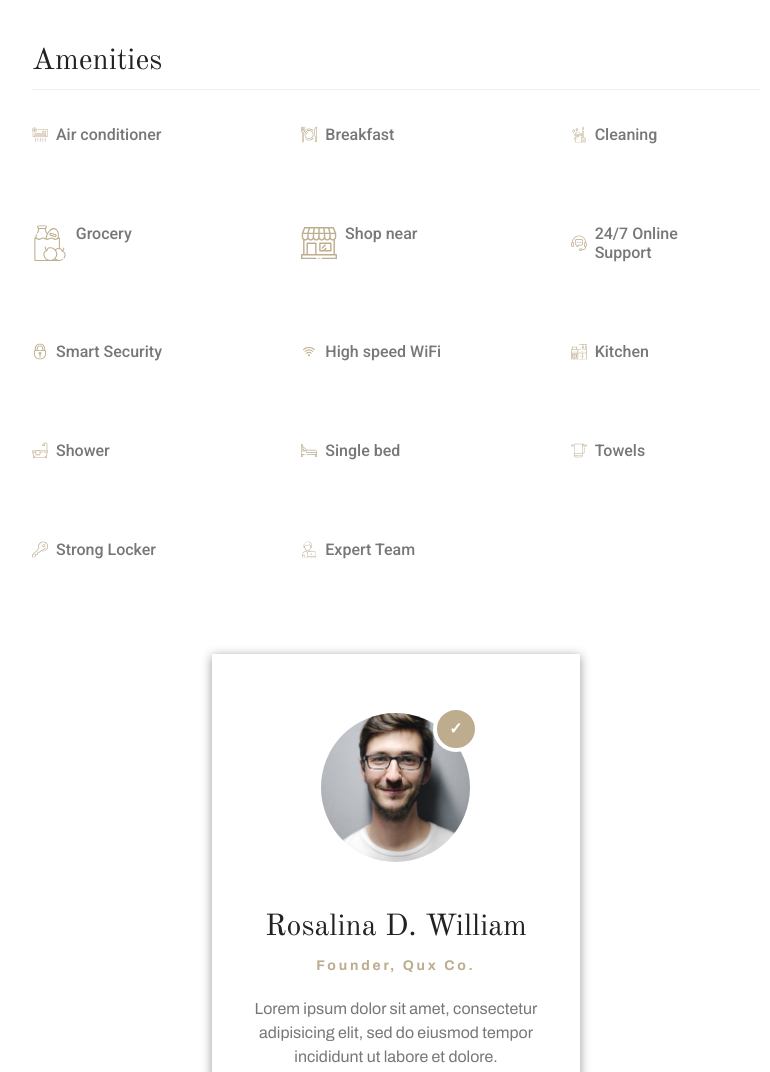
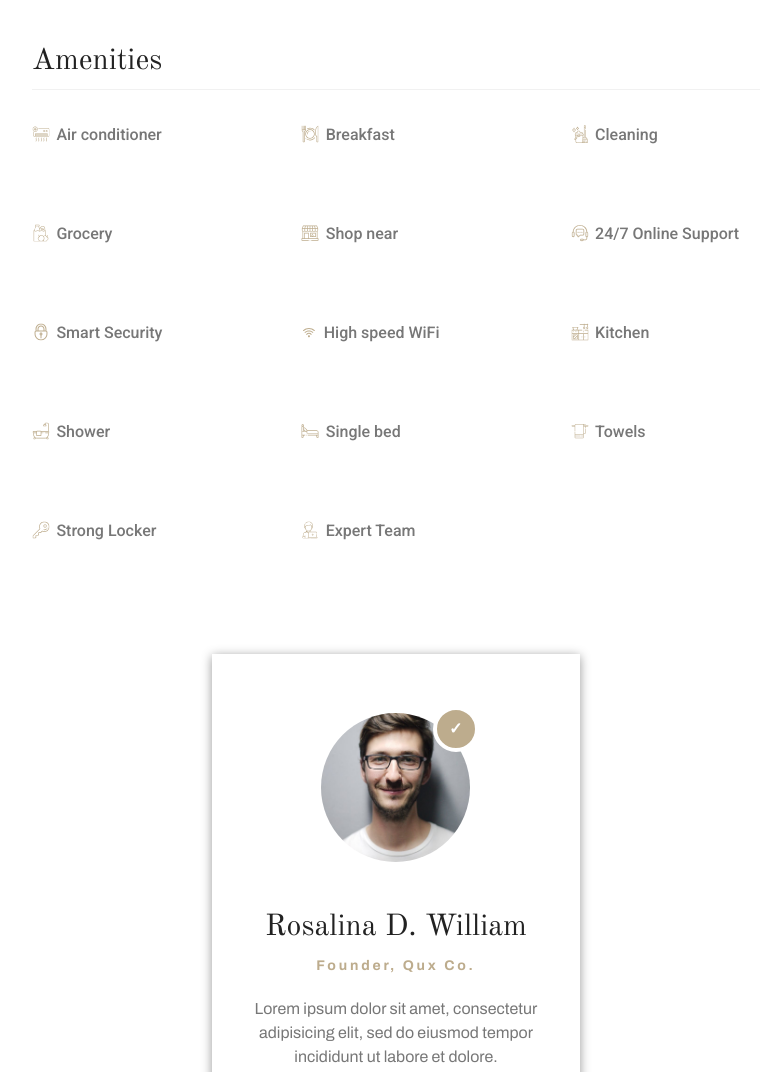
Before and after one commit to JavierSalazarG/Hotel-Miranda, a website: page src/room/index.html in a window 1280 px wide. Shown: the part 1500-2572 px from the top of the page, without its empty margins (244-1014 px from the left). Drawn offline with nearby package versions, Linux system fonts and the light colour scheme.

Commit message:
fix content

```diff
--- a/src/room/amenities/_amenities.scss
+++ b/src/room/amenities/_amenities.scss
@@ -21,14 +21,14 @@
     display: grid;
     grid-auto-flow: row;
     grid-template-columns: repeat(2, 1fr);
-    grid-gap: 3rem;
+    grid-gap: 1rem;
     @media (min-width: 1000px) {
       grid-template-columns: repeat(3, 1fr);
       grid-gap: 5rem;
     }
     &_li {
       width: 100%;
-      max-width: 10rem;
+      max-width: 15rem;
       display: flex;
       flex-direction: row;
       justify-content: start;
@@ -36,11 +36,17 @@
       color: #777;
       font-family: "Roboto";
       font-size: 0.9375rem;
-      font-weight: 500;
-      gap: 0.5rem;
+      font-weight: 400;
+      gap: 0.4rem;
       @media (min-width: 1000px) {
         font-size: 1rem;
         font-weight: 500;
+        max-width: 15rem;
+      }
+
+      &_img {
+        width: 18px;
+        height: 18px;
       }
     }
   }
--- a/src/room/banner/_banner.scss
+++ b/src/room/banner/_banner.scss
@@ -43,7 +43,6 @@
   font-size: 3.5rem;
   font-weight: 400;
   text-shadow: 2px 2px 4px rgba(0, 0, 0, 0.623);
-  height: 5rem;
 }
 
 .div__positions_room {
--- a/src/room/index.html
+++ b/src/room/index.html
@@ -93,21 +93,34 @@
     <section class="section__amenities">
         <h3 class="section__amenities_h3">Amenities</h3>
         <ul class="section__amenities_ul">
-            <li class="section__amenities_ul_li"><img src="../../public/img/amenities/01.svg" /> Air conditioner</li>
-            <li class="section__amenities_ul_li"><img src="../../public/img/amenities/02.svg" /> Breakfast</li>
-            <li class="section__amenities_ul_li"><img src="../../public/img/amenities/03.svg" /> Cleaning</li>
-            <li class="section__amenities_ul_li"><img src="../../public/img/amenities/04.svg" /> Grocery</li>
-            <li class="section__amenities_ul_li"><img src="../../public/img/amenities/05.svg" /> Shop near</li>
-            <li class="section__amenities_ul_li"><img src="../../public/img/amenities/06.svg" /> 24/7 Online Support
+            <li class="section__amenities_ul_li"><img class='section__amenities_ul_li_img'
+                    src="../../public/img/amenities/01.svg" /> Air conditioner</li>
+            <li class="section__amenities_ul_li"><img class='section__amenities_ul_li_img'
+                    src="../../public/img/amenities/02.svg" /> Breakfast</li>
+            <li class="section__amenities_ul_li"><img class='section__amenities_ul_li_img'
+                    src="../../public/img/amenities/03.svg" /> Cleaning</li>
+            <li class="section__amenities_ul_li"><img class='section__amenities_ul_li_img'
+                    src="../../public/img/amenities/04.svg" /> Grocery</li>
+            <li class="section__amenities_ul_li"><img class='section__amenities_ul_li_img'
+                    src="../../public/img/amenities/05.svg" /> Shop near</li>
+            <li class="section__amenities_ul_li"><img class='section__amenities_ul_li_img'
+                    src="../../public/img/amenities/06.svg" /> 24/7 Online Support
             </li>
-            <li class="section__amenities_ul_li"><img src="../../public/img/amenities/07.svg" /> Smart Security</li>
+            <li class="section__amenities_ul_li"><img class='section__amenities_ul_li_img'
+                    src="../../public/img/amenities/07.svg" /> Smart Security</li>
             <li class="section__amenities_ul_li"><img src="../../public/img/amenities/08.svg" /> High speed WiFi</li>
-            <li class="section__amenities_ul_li"><img src="../../public/img/amenities/09.svg" /> Kitchen</li>
-            <li class="section__amenities_ul_li"><img src="../../public/img/amenities/010.svg" /> Shower</li>
-            <li class="section__amenities_ul_li"><img src="../../public/img/amenities/011.svg" /> Single bed</li>
-            <li class="section__amenities_ul_li"><img src="../../public/img/amenities/012.svg" /> Towels</li>
-            <li class="section__amenities_ul_li"><img src="../../public/img/amenities/013.svg" /> Strong Locker</li>
-            <li class="section__amenities_ul_li"><img src="../../public/img/amenities/014.svg" /> Expert Team</li>
+            <li class="section__amenities_ul_li"><img class='section__amenities_ul_li_img'
+                    src="../../public/img/amenities/09.svg" /> Kitchen</li>
+            <li class="section__amenities_ul_li"><img class='section__amenities_ul_li_img'
+                    src="../../public/img/amenities/010.svg" /> Shower</li>
+            <li class="section__amenities_ul_li"><img class='section__amenities_ul_li_img'
+                    src="../../public/img/amenities/011.svg" /> Single bed</li>
+            <li class="section__amenities_ul_li"><img class='section__amenities_ul_li_img'
+                    src="../../public/img/amenities/012.svg" /> Towels</li>
+            <li class="section__amenities_ul_li"><img class='section__amenities_ul_li_img'
+                    src="../../public/img/amenities/013.svg" /> Strong Locker</li>
+            <li class="section__amenities_ul_li"><img class='section__amenities_ul_li_img'
+                    src="../../public/img/amenities/014.svg" /> Expert Team</li>
         </ul>
     </section>
     <section class="secction__profile">
@@ -178,7 +191,7 @@
                             <p class="section__related_swipper__room_slide_info_texts_p">Lorem ipsum dolor sit amet,
                                 consectetur adipi sicing elit, sed do eiusmod tempor.</p>
                             <div class="section__related_swipper__room_slide_info_texts_div">
-                                <p class="section__rooms_element_info_texts_div_price">$345/Night</p>
+                                <p class="section__related_swipper__room_slide_info_texts_div_price">$345/Night</p>
                                 <p class="section__related_swipper__room_slide_info_texts_div_new">Booking Now</p>
                             </div>
                         </div>
```
Also changed, not shown: src/offers/index.html (+1 -1 lines), src/room/styles.css, styles.css, 2 other files.
